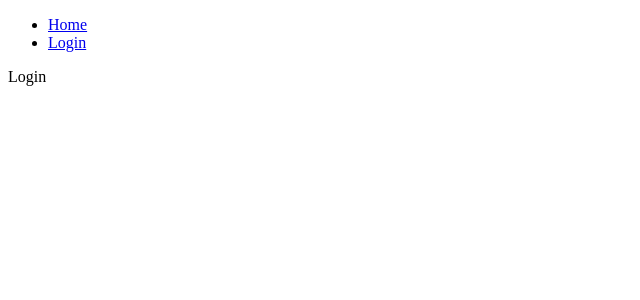
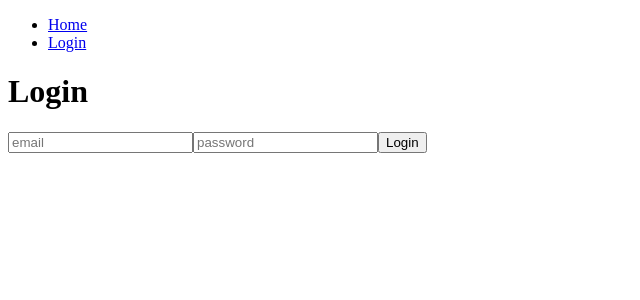
Before and after one commit to MohamedAliFaidi/front, a React (Create React App) app: page /login in a window 1280 px wide. Shown: the top 300 px of the page, without its empty margins (0-640 px from the left). Built offline with nearby package versions, Linux system fonts and the light colour scheme.

Commit message:
adding loginForm component + linking the login form to the authentifiaction store(state store)

```diff
--- a/src/components/App.js
+++ b/src/components/App.js
@@ -1,5 +1,5 @@
 import NotesPage from "../pages/NotesPage";
-import Login from "../pages/Login";
+import LoginPage from "../pages/LoginPage";
 import {BrowserRouter, Routes, Route, Link} from "react-router-dom";
 
 function App() {
@@ -24,7 +24,7 @@ function App() {
 
    <Routes>
    <Route path="/" element={<NotesPage/>}/>
-   <Route path="/login" element={<Login/>}/>
+   <Route path="/login" element={<LoginPage/>}/>
 
 
    </Routes>
--- /dev/null
+++ b/src/components/LoginForm.js
@@ -0,0 +1,25 @@
+import authStore from "../stores/authStore";
+
+export default function LoginForm() {
+  const store = authStore();
+  return (
+    <form>
+      <input
+        value={store.loginF.email}
+        onChange={store.updateLoginF}
+        type="text"
+        placeholder="email"
+        name="email"
+
+      />
+      <input
+        value={store.loginF.password}
+        onChange={store.updateLoginF}
+        type="password"
+        placeholder="password"
+        name="password"
+      />
+      <button type="submit">Login</button>
+    </form>
+  );
+}
--- a/src/pages/Login.js
+++ /dev/null
@@ -1,5 +0,0 @@
-export default function Login() {
-  return (
-    <div>Login</div>
-  )
-}
--- /dev/null
+++ b/src/pages/LoginPage.js
@@ -0,0 +1,9 @@
+import LoginForm from "../components/LoginForm";
+export default function LoginPage() {
+  return (
+    <div>
+      <h1>Login</h1>
+      <LoginForm />
+    </div>
+  );
+}
--- /dev/null
+++ b/src/stores/authStore.js
@@ -0,0 +1,15 @@
+import  create from "zustand";
+import axios from "axios";
+
+const authStore = create((set) => ({
+  loginF: { email: "", password: "" },
+  updateLoginF: (e) => {
+    const { name, value } = e.target;
+    const { loginF } = authStore.loginF.getState();
+    set({
+      loginF: { ...loginF, [name]: value },
+    });
+  },
+}));
+
+export default authStore;
```
